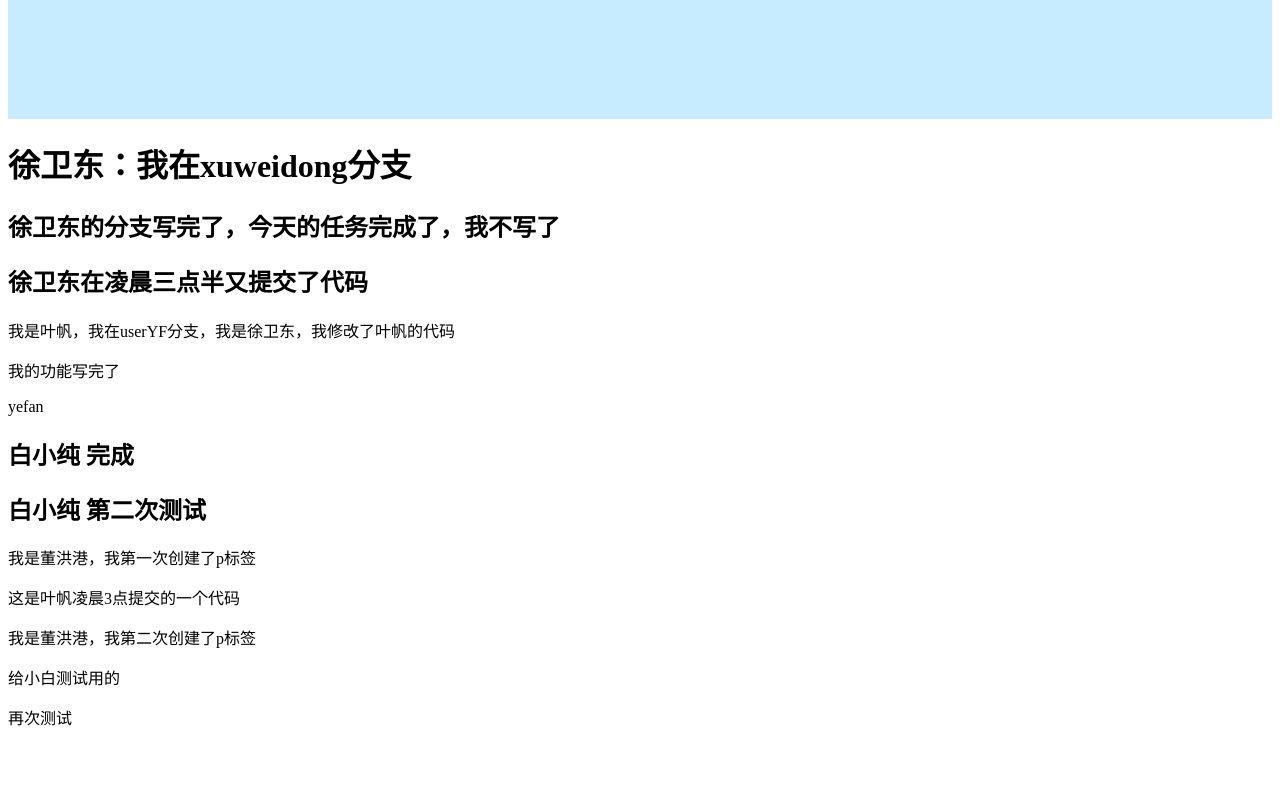
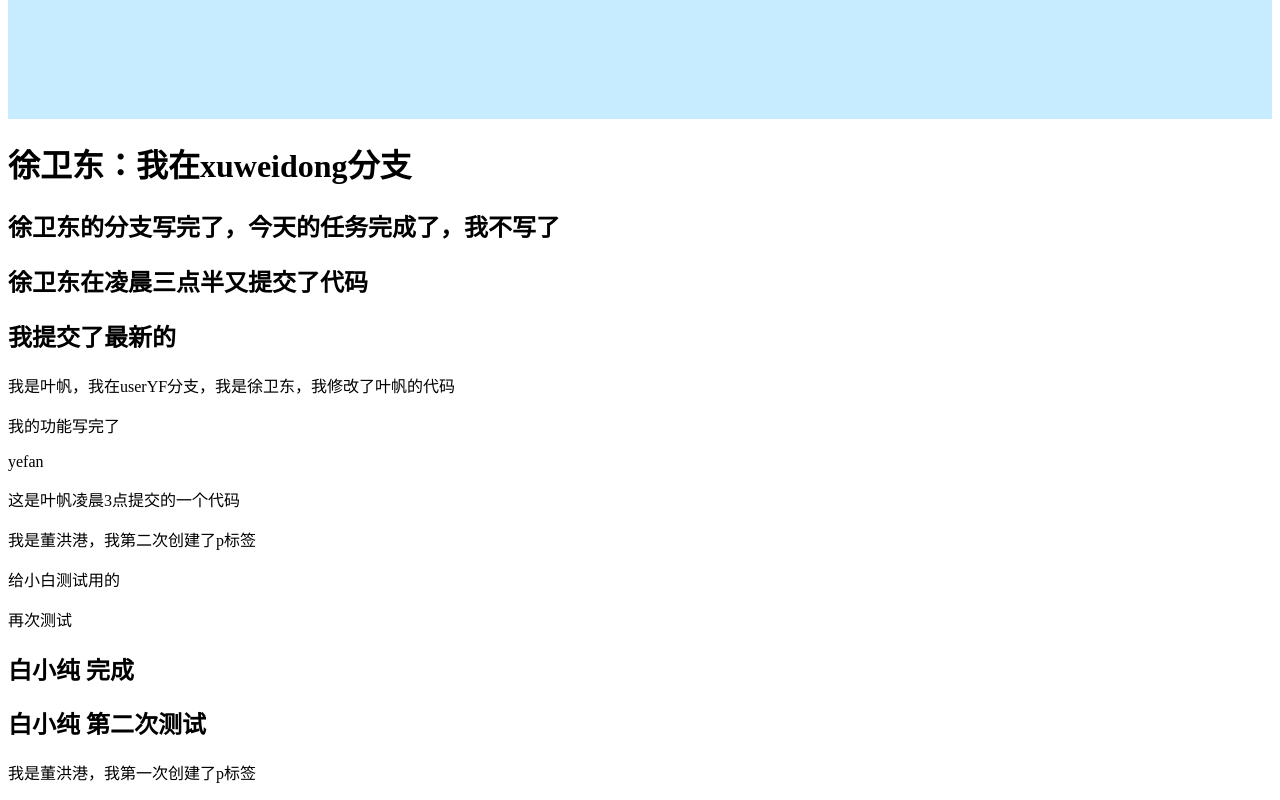
Before and after one commit to Yefannnn/TestGitMerge, a Vue app: page /#/sign in a window 1280 px wide. Shown: the part 671-1471 px from the top of the page. Before the commit the page ends 1416 px from the top, so only its background shows below. Built offline with nearby package versions, Linux system fonts and the light colour scheme; what @smallwei/avue, vue-baidu-map would draw is missing.

Commit message:
徐卫东更新了排版

```diff
--- a/src/App.vue
+++ b/src/App.vue
@@ -5,24 +5,27 @@
     <h1>徐卫东：我在xuweidong分支</h1>
     <h2>徐卫东的分支写完了，今天的任务完成了，我不写了</h2>
     <h2>徐卫东在凌晨三点半又提交了代码</h2>
+    <h2>我提交了最新的</h2>
 
     <p>我是叶帆，我在userYF分支，我是徐卫东，我修改了叶帆的代码</p>
     <p>我的功能写完了</p>
     <p>yefan</p>
-    <h2>白小纯 完成</h2>
-    <h2>白小纯 第二次测试</h2>
-    <p>我是董洪港，我第一次创建了p标签</p>
     <p>这是叶帆凌晨3点提交的一个代码</p>
     <p>我是董洪港，我第二次创建了p标签</p>
     <p>给小白测试用的</p>
     <p>再次测试</p>
+
+    <h2>白小纯 完成</h2>
+    <h2>白小纯 第二次测试</h2>
+
+    <p>我是董洪港，我第一次创建了p标签</p>
   </div>
 </template>
 
 <script>
 export default {
-  name: 'App'
-}
+  name: "App",
+};
 </script>
 
 <style lang="less"></style>
```
